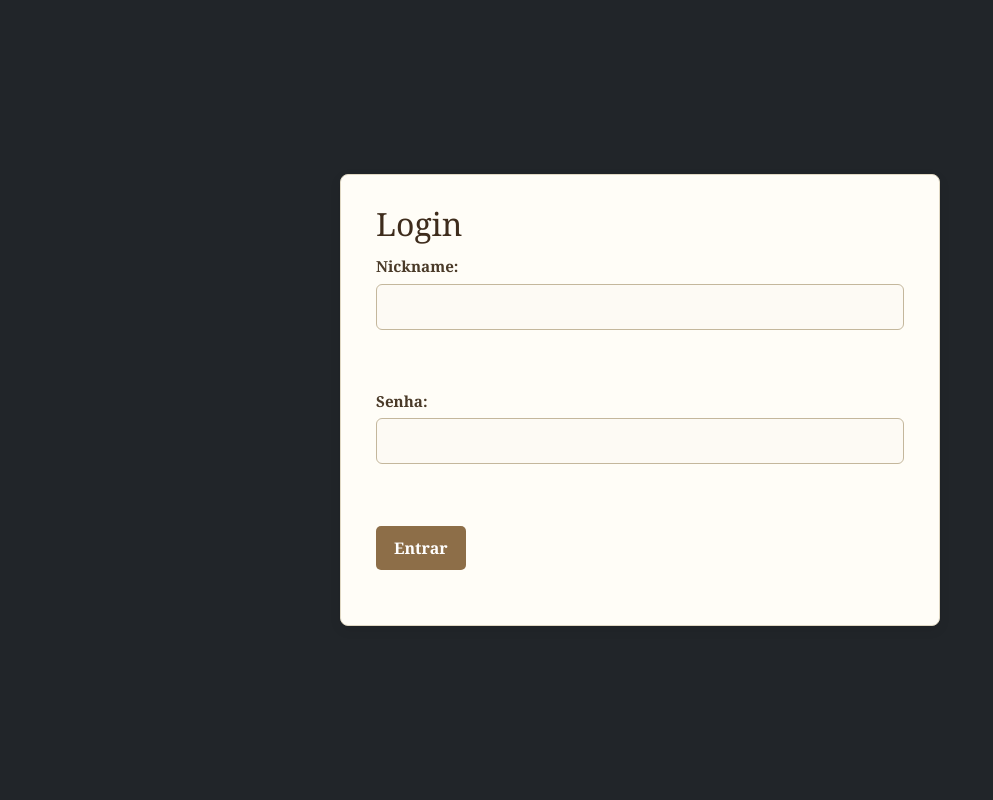
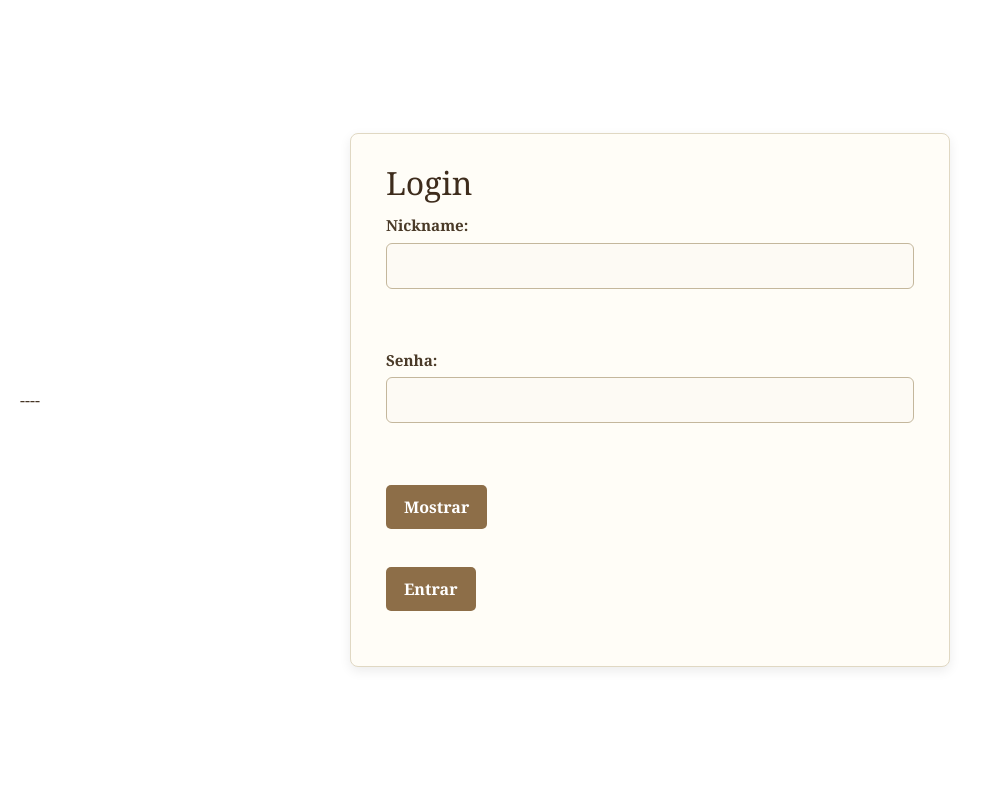
Before and after one commit to EtecVAV-C2-Bibliotech/Bibliotech, a PHP site: page /login.php in a window 1280 px wide. Shown: the whole page, without its empty margins (0-993 px from the left). Run offline with PHP 8.4, Linux system fonts and the light colour scheme.

Commit message:
Foi Adicionado um toggle de mostrar ou não a senhar

```diff
--- a/login.php
+++ b/login.php
@@ -42,7 +42,13 @@ if ($_SERVER['REQUEST_METHOD'] === 'POST') {
         }
     }
 }
+
+
+
+
+
 ?>
+----
 
 <!DOCTYPE html>
 <html>
@@ -54,7 +60,7 @@ if ($_SERVER['REQUEST_METHOD'] === 'POST') {
     <script src="js/bootstrap.bundle.min.js"></script>
     <link rel="stylesheet" href="css/estilo.css">
 </head>
-<body class="bg-dark d-flex align-items-center justify-content-center vh-100">
+<body class="bg-white d-flex align-items-center justify-content-center vh-100">
     <div class="container">
         <h2>Login</h2>
         <?php if ($erro): ?>
@@ -62,9 +68,24 @@ if ($_SERVER['REQUEST_METHOD'] === 'POST') {
         <?php endif; ?>
         <form method="POST">
             <label>Nickname: <input type="text" name="nickname" required></label><br><br>
-            <label>Senha: <input type="password" name="senha" required></label><br><br>
+            <label>Senha: <input type="password" name="senha" required id="senha"></label><br><br>
+            <button type="button" onclick="toggleSenha()">Mostrar</button>
+</label><br><br>
             <button type="submit">Entrar</button>
         </form>
     </div>
 </body>
+<script>
+function toggleSenha() {
+    const senhaInput = document.getElementById('senha');
+    const btn = event.target;
+    if (senhaInput.type === 'password') {
+        senhaInput.type = 'text';
+        btn.textContent = 'Ocultar';
+    } else {
+        senhaInput.type = 'password';
+        btn.textContent = 'Mostrar';
+    }
+}
+</script>
 </html>
```
